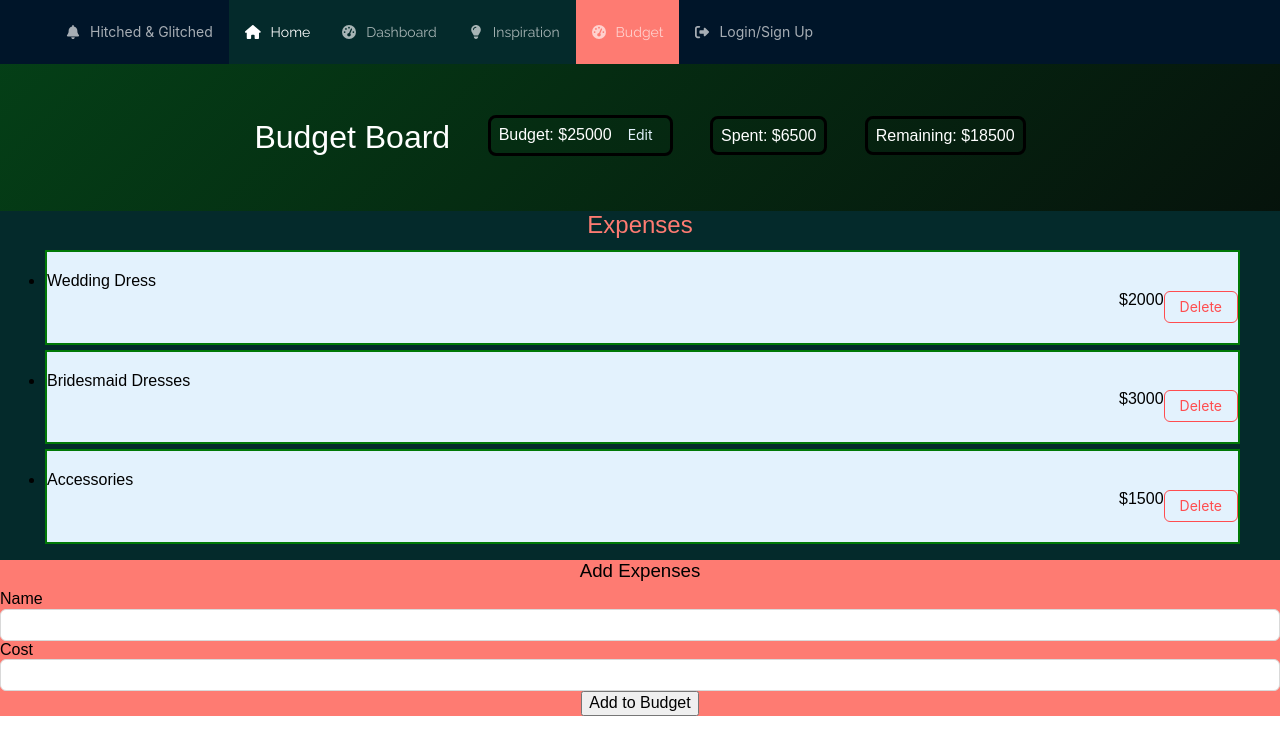
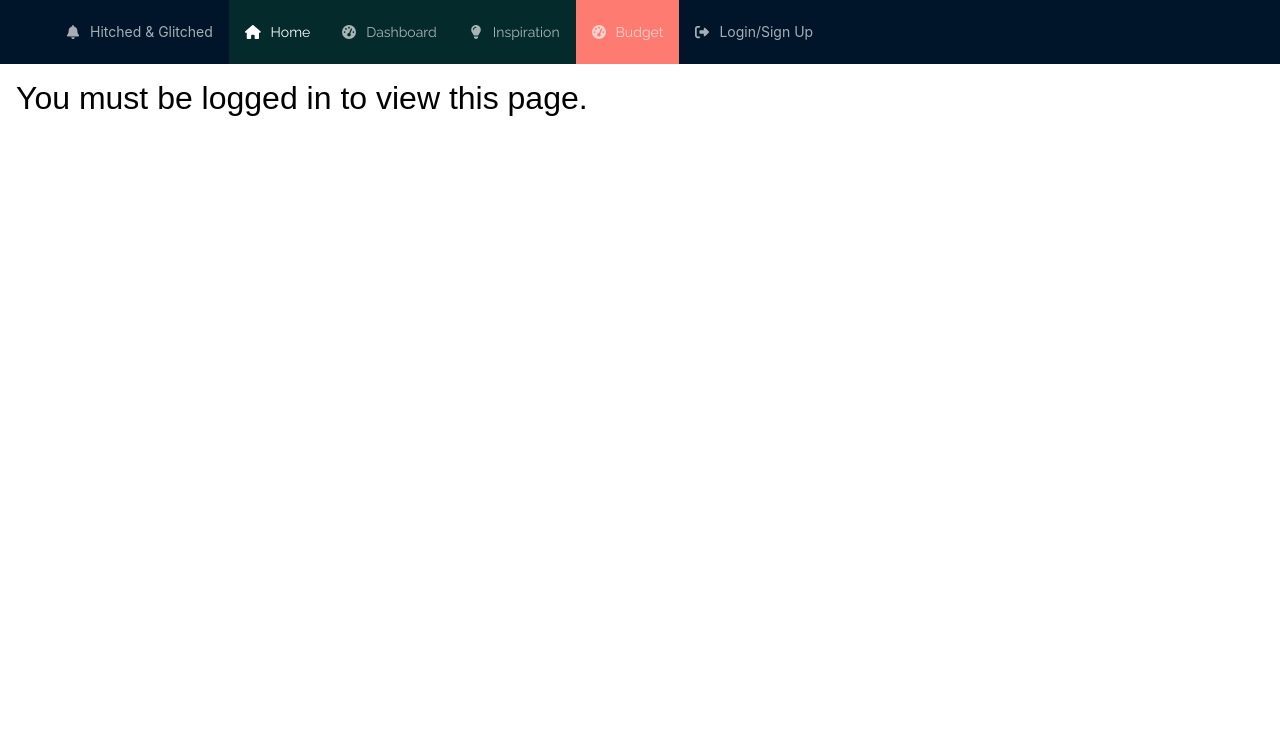
Before and after one commit to erin-m-keller/hitched-and-glitched, a React (Create React App) app in the folder client/: page /budget in a window 1280 px wide. Shown: the top 754 px of the page. Built offline with nearby package versions, Linux system fonts and the light colour scheme; a web font is replaced by a local one.

Commit message:
savePoint/working to save localStorage

```diff
--- a/client/src/components/Budget/ExpenseList.js
+++ b/client/src/components/Budget/ExpenseList.js
@@ -1,7 +1,6 @@
 import React, { useContext, useState, useEffect } from "react";
 import ExpenseItem from "./ExpenseItem";
 import { AppContext } from "../../context/AppContext";
-// import Auth from '../utils/auth';
 
 
 const ExpenseList = () => {
@@ -10,17 +9,15 @@ const ExpenseList = () => {
 
 
 
-
     // const expenseStr = JSON.stringify(expenses);
 
     // const storedExpenses = JSON.parse(localStorage.getItem('expense'))
 
-    // const [expense, setExpense] = useState('');
+    const [expense, setExpense] = useState('');
 
-    // useEffect(() => {
-    //     localStorage.setItem('expense', JSON.stringify(expenses))
-    // }, []);
-
+    useEffect(() => {
+        localStorage.setItem('expense', JSON.stringify(expenses))
+    }, [expenses]);
 
     return (
           <ul>
--- a/client/src/context/AppContext.js
+++ b/client/src/context/AppContext.js
@@ -15,6 +15,8 @@ const AppReducer = (state, action) => {
 				expenses.id !==action.payload
 				),
 			};
+
+
 
 			case 'SET_BUDGET':
 				return {
--- a/client/src/pages/Budget.js
+++ b/client/src/pages/Budget.js
@@ -6,10 +6,14 @@ import Remaining from '../components/Budget/Remaining';
 import ExpenseList from '../components/Budget/ExpenseList';
 import AddExpense from '../components/Budget/AddExpense';
 import { AppProvider } from '../context/AppContext';
+import Auth from '../utils/auth';
 
 
 const Budget = () => {
     return (
+      <>
+    {Auth.loggedIn() ? (
+      <>
       <AppProvider>
       {/* starting budget */}
       {/* bootstrap  container budget*/}
@@ -50,6 +54,15 @@ const Budget = () => {
 
       </div>
       </AppProvider>
+      </>
+    ) : (
+      <div fluid="true" className='text-light bg-dark p-5'>
+        <div className='container p-4'>
+          <h1>You must be logged in to view this page.</h1>
+        </div>
+      </div>
+    )}
+  </>
     );
   };
 
```
